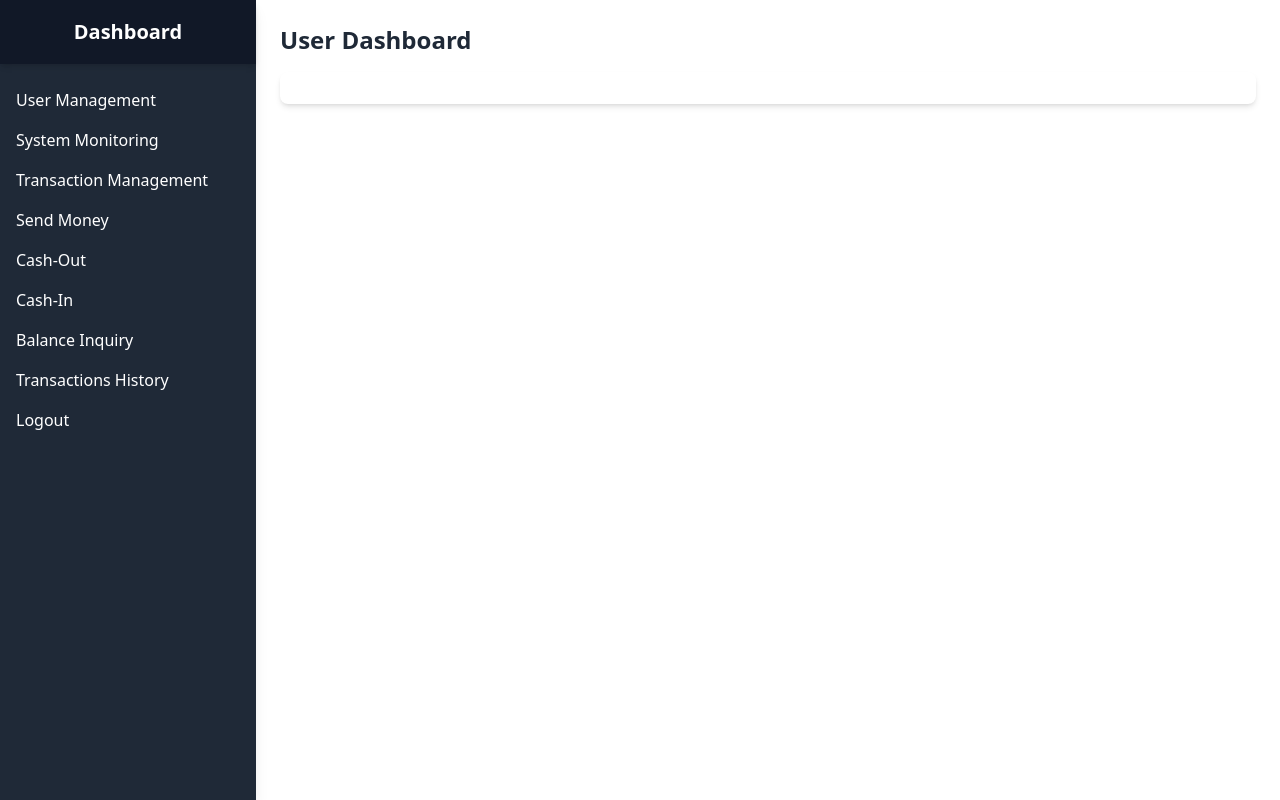
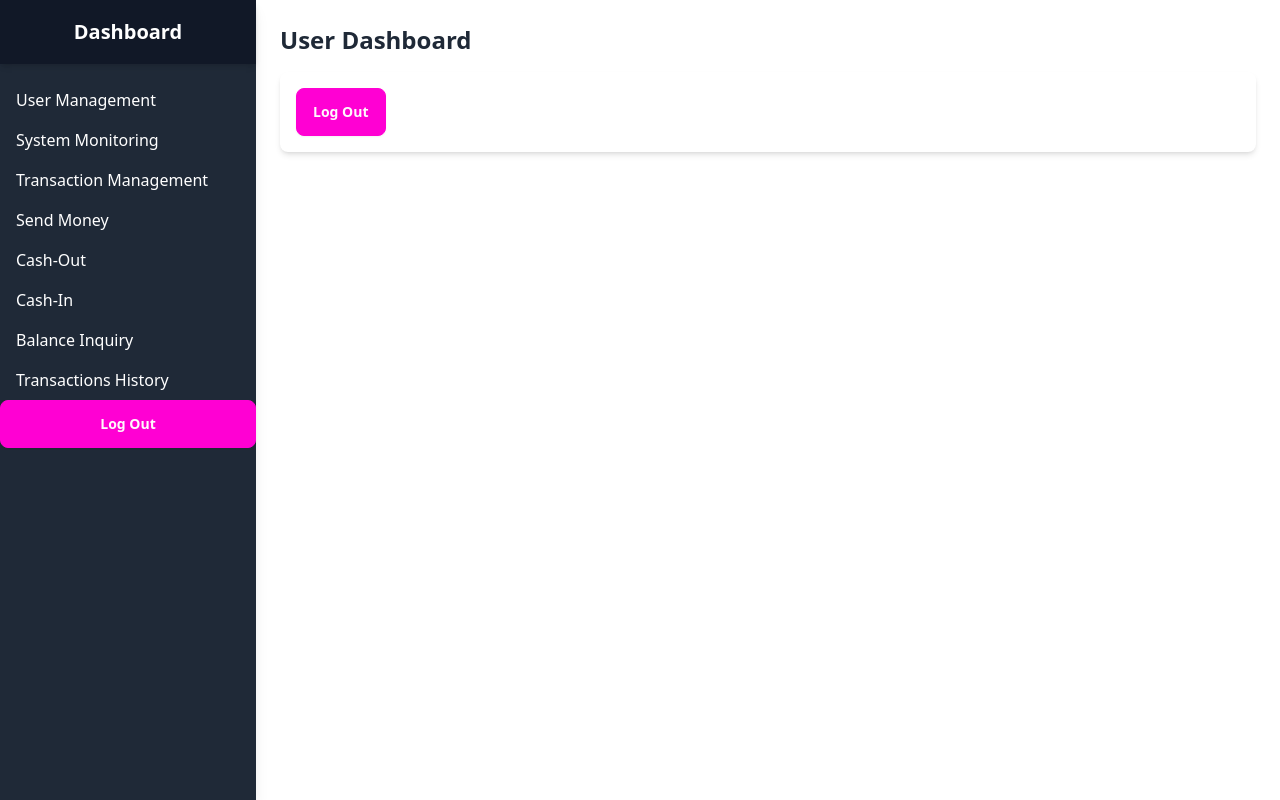
Before and after one commit to Biplob-1/mobile-financial-servic-forntend, a React (Vite) app: page /dashboard/logout in a window 1280 px wide. Built offline with nearby package versions, Linux system fonts and the light colour scheme.

Commit message:
logout sucess

```diff
--- a/src/Pages/Dashboard/LogOut/LogOut.jsx
+++ b/src/Pages/Dashboard/LogOut/LogOut.jsx
@@ -1,8 +1,21 @@
+import { useContext } from 'react';
+import { useNavigate } from 'react-router-dom';
+import { AuthContext } from '../../../Providers/AuthProvider';
+
 const LogOut = () => {
-    return(
-        <div>
+  const { logoutUser } = useContext(AuthContext);
+  const navigate = useNavigate();
 
-        </div>
-    )
+  const handleLogout = () => {
+    logoutUser();
+    navigate('/login');
+  };
+
+  return (
+    <button onClick={handleLogout} className="btn btn-secondary">
+      Log Out
+    </button>
+  );
 };
+
 export default LogOut;
--- a/src/Pages/Dashboard/Sidebar/Sidebar.jsx
+++ b/src/Pages/Dashboard/Sidebar/Sidebar.jsx
@@ -1,5 +1,6 @@
 import React from 'react';
 import { Link } from 'react-router-dom';
+import LogOut from '../LogOut/LogOut';
 
 const Sidebar = () => {
   return (
@@ -38,9 +39,10 @@ const Sidebar = () => {
             <Link to="transactions-history" className="flex items-center px-4 py-2 hover:bg-gray-700">
               Transactions History
             </Link>
-            <Link to="logout" className="flex items-center px-4 py-2 hover:bg-gray-700">
+            {/* <Link to="logout" className="flex items-center px-4 py-2 hover:bg-gray-700">
               Logout
-            </Link>
+            </Link> */}
+            <LogOut />
           </nav>
         </div>
       </div>
--- a/src/Pages/Dashboard/UserDashboard/SendMoney.jsx
+++ b/src/Pages/Dashboard/UserDashboard/SendMoney.jsx
@@ -7,7 +7,7 @@ const SendMoney = () => {
   const [pin, setPin] = useState('');
 
   const {user} = useContext(AuthContext);
-  console.log('user info', user.name);
+  console.log('user info', user?.name);
   const handleSubmit = (e) => {
     e.preventDefault();
     // Handle form submission logic here
--- a/src/Pages/Register/Register.jsx
+++ b/src/Pages/Register/Register.jsx
@@ -1,14 +1,11 @@
 import { useState, useContext } from 'react';
 import { Link } from 'react-router-dom';
-import { AuthContext } from '../../Providers/AuthProvider';
 
 const Register = () => {
   const [name, setName] = useState('');
   const [pin, setPin] = useState('');
   const [mobileNumber, setMobileNumber] = useState('');
   const [email, setEmail] = useState('');
-
-  const { registerUser } = useContext(AuthContext);
 
   const handleSubmit = async (e) => {
     e.preventDefault();
@@ -25,11 +22,6 @@ const Register = () => {
 
       const data = await response.json();
       console.log('User registered:', data);
-
-      if (data.insertedId) {
-        // Set the user in the context if registration is successful
-        registerUser(user);
-      }
     } catch (error) {
       console.error('Error registering user:', error);
     }
--- a/src/Providers/AuthProvider.jsx
+++ b/src/Providers/AuthProvider.jsx
@@ -6,20 +6,21 @@ const AuthProvider = ({ children }) => {
   const [user, setUser] = useState(null);
   const [loading, setLoading] = useState(true);
 
-  const registerUser = (userData) => {
+  const loginUser = (userData) => {
     setUser(userData);
     setLoading(false);
   };
 
-  const loginUser = (userData) => {
-    setUser(userData);
+  const logoutUser = () => {
+    setUser(null);
     setLoading(false);
   };
+
   const authInfo = {
     user,
     loading,
-    registerUser,
     loginUser,
+    logoutUser,
   };
 
 
```
